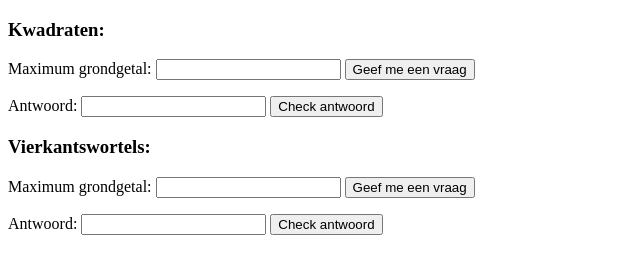
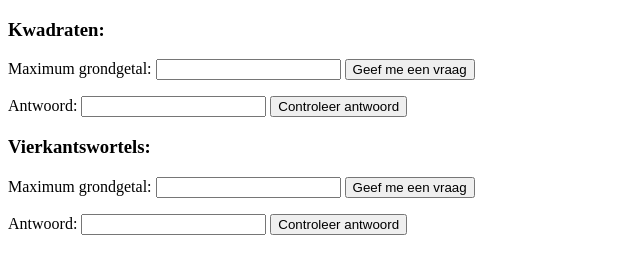
Before and after one commit to Beramos/TeachingTools, a plain HTML site: page index.html in a window 1280 px wide. Shown: the whole page, without its empty margins (0-640 px from the left). Drawn offline with nearby package versions, Linux system fonts and the light colour scheme.

Commit message:
vernederlandsing

```diff
--- a/index.html
+++ b/index.html
@@ -47,7 +47,7 @@
     Antwoord:
     <input id="ans" type="text" value="">
 
-    <button id="subQuestion"> Check antwoord </button>
+    <button id="subQuestion"> Controleer antwoord </button>
 </p>
 
 
@@ -71,7 +71,7 @@
     Antwoord:
     <input id="answ" type="text" value="">
 
-    <button id="subQuestionw"> Check antwoord </button>
+    <button id="subQuestionw"> Controleer antwoord </button>
 </p>
 
 
```
